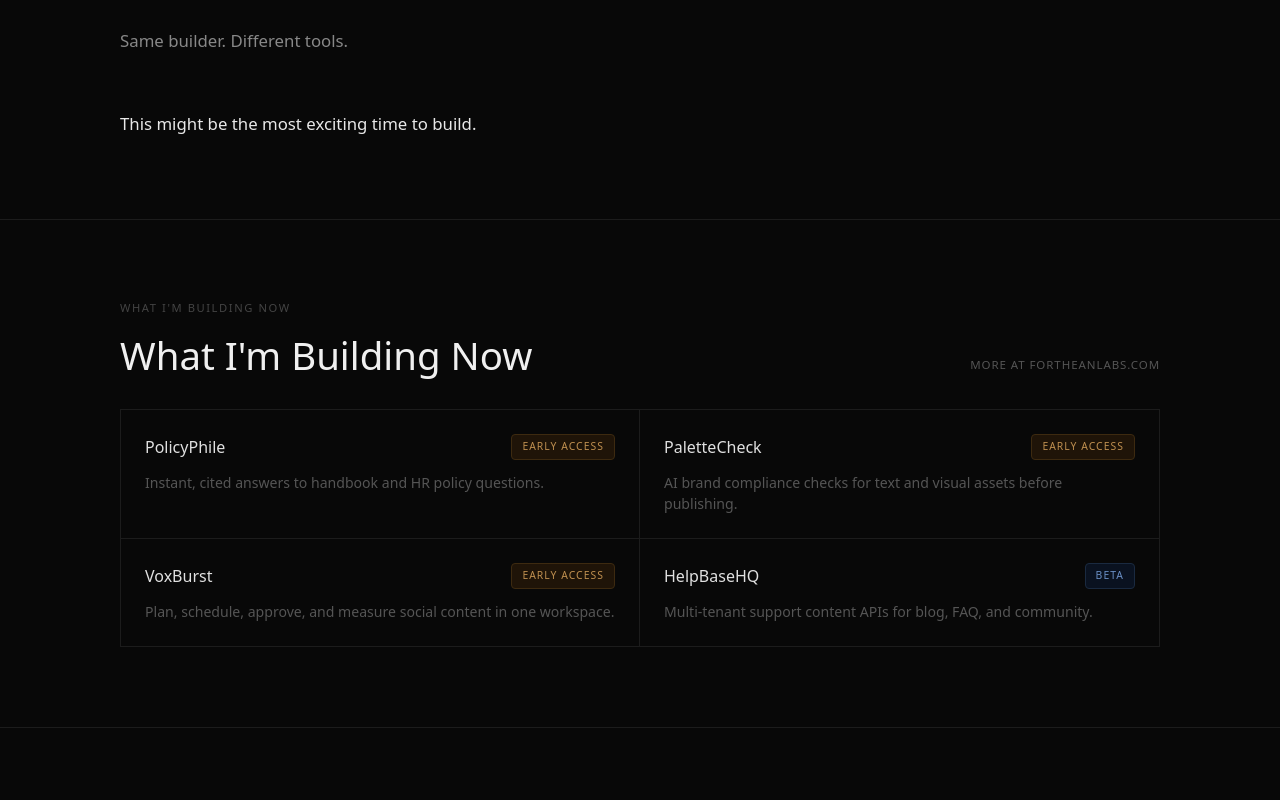
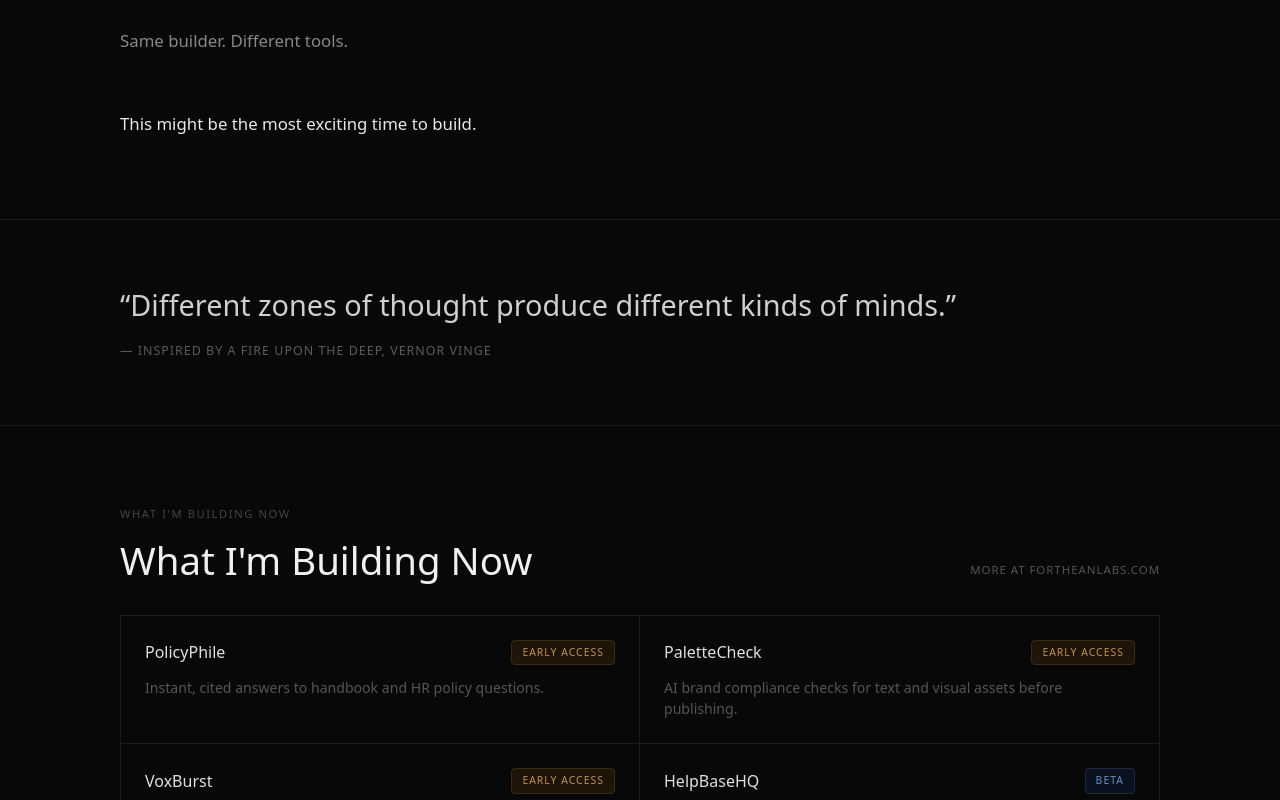
Before and after one commit to deeman001/darrenbuilds-ai-site, a Next.js app: page / in a window 1280 px wide. Shown: the part 1240-2040 px from the top of the page. Built offline with nearby package versions, Linux system fonts and the light colour scheme.

Commit message:
Add quote section between Builder Arc and projects

```diff
--- a/app/page.tsx
+++ b/app/page.tsx
@@ -1,4 +1,5 @@
 import { BuilderArc } from "@/components/BuilderArc";
+import { Container } from "@/components/Container";
 import { Footer } from "@/components/Footer";
 import { Hero } from "@/components/Hero";
 import { HowIBuild } from "@/components/HowIBuild";
@@ -11,6 +12,16 @@ export default function Home() {
       <Nav />
       <Hero />
       <BuilderArc />
+      <section className="border-t border-[#1c1c1c] py-14 md:py-16">
+        <Container>
+          <blockquote className="max-w-[70ch] font-[var(--font-dm-serif)] text-[clamp(1.2rem,2.3vw,1.8rem)] leading-[1.45] text-[#cfcfcf]">
+            “Different zones of thought produce different kinds of minds.”
+          </blockquote>
+          <p className="mt-4 font-[var(--font-inter)] text-[0.78rem] tracking-[0.08em] uppercase text-[#5b5b5b]">
+            — Inspired by A Fire Upon the Deep, Vernor Vinge
+          </p>
+        </Container>
+      </section>
       <Projects />
       <HowIBuild />
       <Footer />
```
